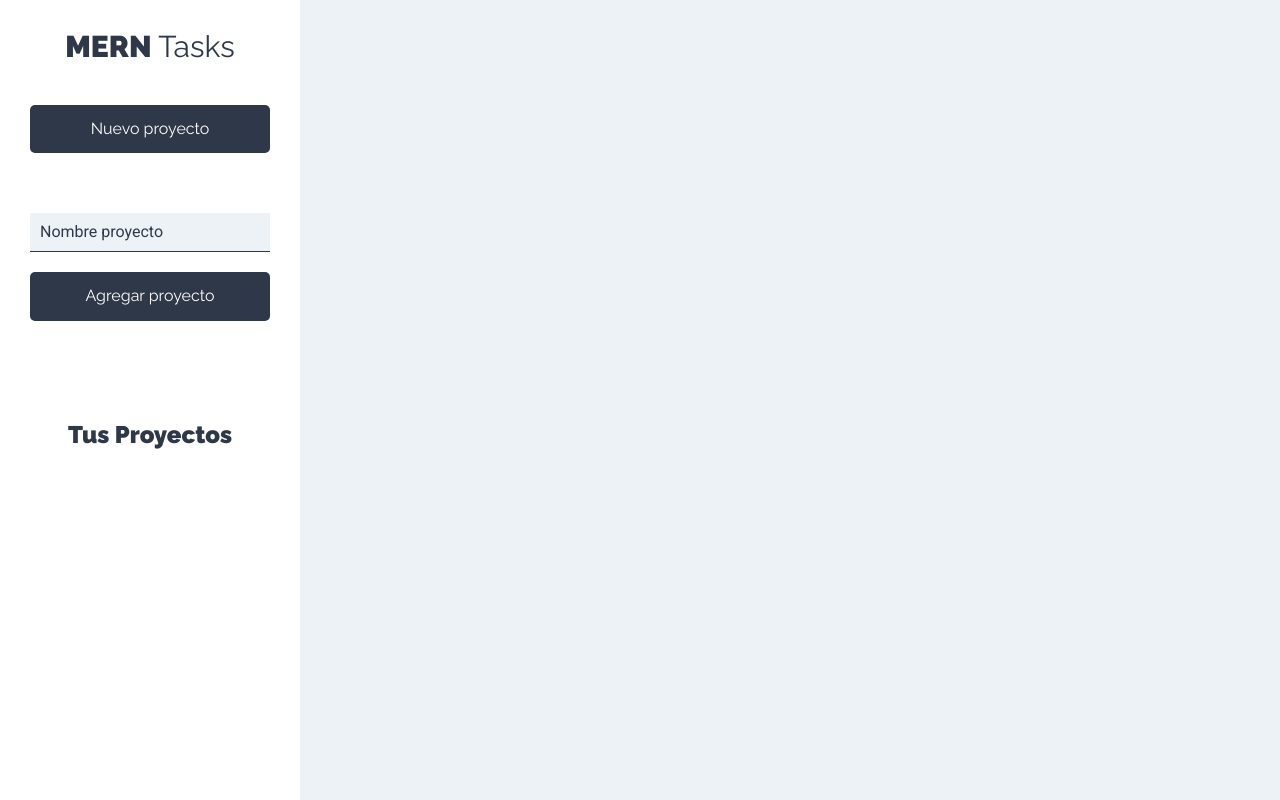
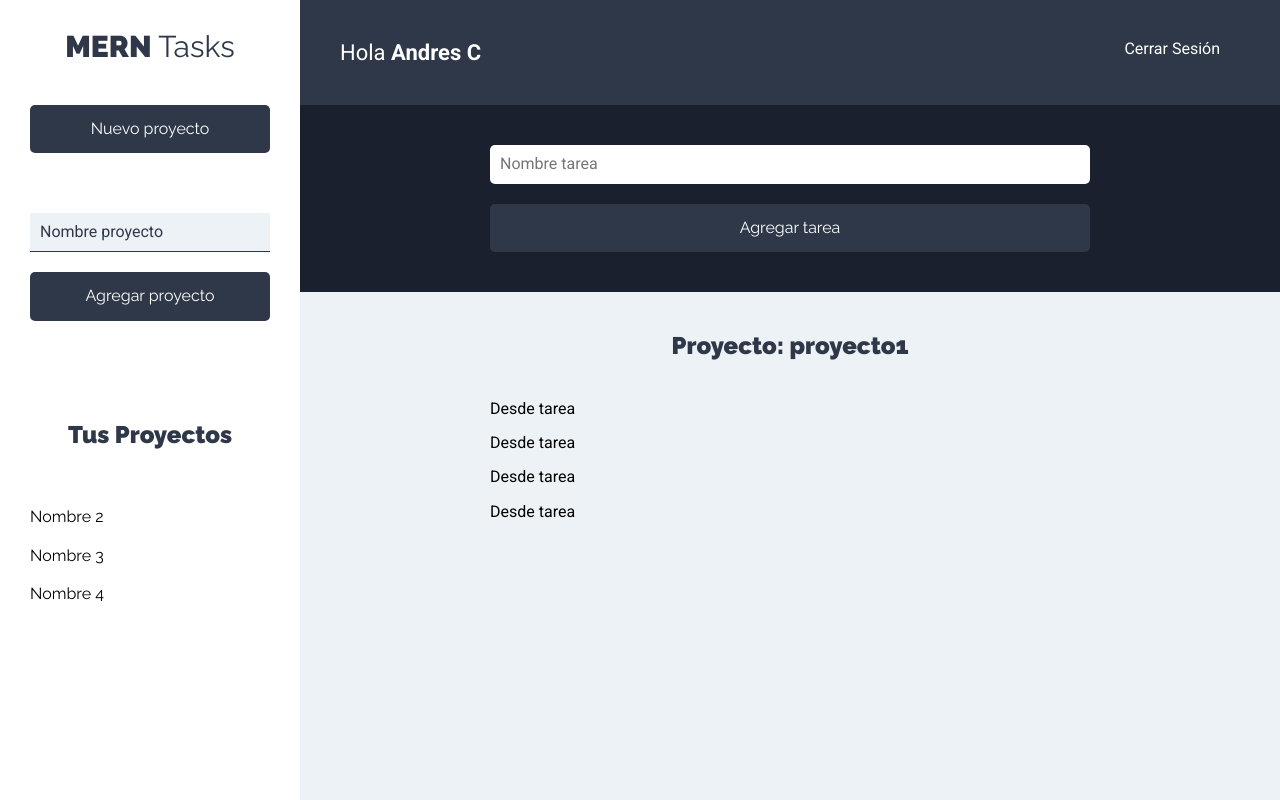
Before and after one commit to andrescontreras/MernProjectTask, a React (Create React App) app: page /projects in a window 1280 px wide. Built offline with nearby package versions, Linux system fonts and the light colour scheme.

Commit message:
project and task components

```diff
--- /dev/null
+++ b/src/components/layout/Bar.js
@@ -0,0 +1,19 @@
+import React from 'react';
+import PropTypes from 'prop-types';
+
+const Bar = props => {
+    return (
+        <header className="app-header">
+            <p className="user-name"> Hola <span>Andres C</span></p>
+            <nav className="principal-nav">
+                <a href="#!">Cerrar Sesión</a>
+            </nav>
+        </header>
+    );
+};
+
+Bar.propTypes = {
+
+};
+
+export default Bar;
--- a/src/components/layout/Sidebar.js
+++ b/src/components/layout/Sidebar.js
@@ -1,6 +1,7 @@
 import React, { memo, useState } from 'react';
 import PropTypes from 'prop-types';
 import NewProject from '../projects/NewProject';
+import ProjectList from '../projects/ProjectList';
 
 const Sidebar = (props) => {
 
@@ -12,6 +13,7 @@ const Sidebar = (props) => {
             <NewProject/>
             <div className="projects">
                 <h2>Tus Proyectos</h2>
+                <ProjectList/>
             </div>
 
         </aside>
--- /dev/null
+++ b/src/components/projects/Project.js
@@ -0,0 +1,18 @@
+import React from 'react';
+import PropTypes from 'prop-types';
+
+const Project = ({project}) => {
+    return (
+        <li>
+            <button type="button" className="btn btn-blank">
+                {project.name}
+            </button>
+        </li>
+    );
+};
+
+Project.propTypes = {
+
+};
+
+export default Project;
--- /dev/null
+++ b/src/components/projects/ProjectList.js
@@ -0,0 +1,32 @@
+import React from 'react';
+import PropTypes from 'prop-types';
+import Project from './Project';
+
+const ProjectList = props => {
+
+    const projects = [
+        {ame: 'Nombre 1'
+        },
+        {
+            name: 'Nombre 2'
+        },
+        {
+            name: 'Nombre 3'
+        },
+        {
+            name: 'Nombre 4'
+        }
+    ]
+
+    return (
+        <ul className="projects-list">
+            {projects.map(project => (<Project project={project}/>))}
+        </ul>
+    );
+};
+
+ProjectList.propTypes = {
+
+};
+
+export default ProjectList;
--- a/src/components/projects/Projects.js
+++ b/src/components/projects/Projects.js
@@ -1,14 +1,22 @@
 import React from 'react';
 import Sidebar from '../layout/Sidebar';
+import Bar from '../layout/Bar';
+import FormTask from '../task/FormTask';
 import PropTypes from 'prop-types';
+import TaskList from '../task/TaskList';
 
 const Projects = props => {
+
+
     return (
         <div className="content-app">
-            <Sidebar/>
+            <Sidebar />
             <div className="principal-section">
+                <Bar/>
                 <main>
+                    <FormTask/>
                     <div className="task-content">
+                        <TaskList/>
 
                     </div>
 
--- /dev/null
+++ b/src/components/task/FormTask.js
@@ -0,0 +1,33 @@
+import React from 'react';
+import PropTypes from 'prop-types';
+
+const FormTask = props => {
+    return (
+        <div className="form">
+            <form>
+                <div className="input-content">
+                    <input
+                        type="text"
+                        className="input-text"
+                        placeholder="Nombre tarea"
+                        name="name"
+                    />
+                </div>
+                <div className="input-content">
+                    <input
+                        type="submit"
+                        className="btn btn-primario btn-submit btn-block"
+                        value="Agregar tarea"
+                    />
+                </div>
+            </form>
+
+        </div>
+    );
+};
+
+FormTask.propTypes = {
+
+};
+
+export default FormTask;
--- /dev/null
+++ b/src/components/task/Task.js
@@ -0,0 +1,16 @@
+import React from 'react';
+import PropTypes from 'prop-types';
+
+const Task = props => {
+    return (
+        <div>
+            <p>Desde tarea</p>
+        </div>
+    );
+};
+
+Task.propTypes = {
+
+};
+
+export default Task;
--- /dev/null
+++ b/src/components/task/TaskList.js
@@ -0,0 +1,34 @@
+import React, { Fragment } from 'react';
+import PropTypes from 'prop-types';
+import Task from './Task';
+
+const TaskList = props => {
+
+    const projectTasks = [
+        {name:'tarea1', state:true},
+        {name:'tarea2', state:true},
+        {name:'tarea3', state:true},
+        {name:'tarea4', state:true}
+    ]
+
+    return (
+        <Fragment>
+            <h2>Proyecto: proyecto1</h2>
+            <ul className="task-list">
+                {projectTasks.length === 0
+                    ? (<li className="task"> <p>Sin tareas</p></li>)
+                    : (projectTasks.map(task => (
+                        <Task task={task}/>
+                    )))
+
+            }
+            </ul>
+        </Fragment>
+    );
+};
+
+TaskList.propTypes = {
+
+};
+
+export default TaskList;
--- a/src/index.css
+++ b/src/index.css
@@ -124,10 +124,10 @@ aside {
 .projects {
   margin-top: 10rem;
 }
-.listado-projects li {
+.projects-list li {
   margin-bottom: 2rem;
 }
-.listado-projects li a {
+.projects-list li a {
   font-size: 1.4rem;
   color: var(--gris2);
   line-height: 1.5;
@@ -139,35 +139,35 @@ aside {
   background-color: var(--gris2);
   padding: 4rem;
 }
-.nombre-usuario {
+.user-name {
   color: var(--blanco);
   font-size: 2.2rem;
   margin: 0;
 }
-.nombre-usuario span {
+.user-name span {
   font-weight: 900;
 }
-.nav-principal a {
+.principal-nav a {
   color: var(--blanco);
   text-decoration: none;
 }
-.nav-principal a:first-of-type {
+.principal-nav a:first-of-type {
   margin-right: 2rem;
 }
 
-/** Formulario crear y editar tareas **/
-.formulario {
+/** form crear y editar tasks **/
+.form {
   background-color: var(--gris3);
   padding: 4rem;
 }
-.formulario form {
+.form form {
   max-width: 600px;
   margin: 0 auto;
 }
-.contenedor-input {
+.input-content {
   display: flex;
 }
-.contenedor-input label {
+.input-content label {
   margin-bottom: 1rem;
   color: var(--blanco);
 }
@@ -179,17 +179,17 @@ aside {
   width: 100%;
 }
 
-/** TAREAS LISTADO **/
+/** taskS LISTADO **/
 .task-content {
   padding: 4rem;
 }
 
-.listado-tareas {
+.task-list {
   max-width: 600px;
   margin: 0 auto;
 }
 
-.tarea {
+.task {
   display: flex;
   justify-content: space-between;
   background-color: var(--blanco);
@@ -208,15 +208,15 @@ aside {
   -moz-box-shadow: 0px 6px 11px -8px rgba(0, 0, 0, 0.9);
   box-shadow: 0px 6px 11px -8px rgba(0, 0, 0, 0.9);
 }
-.tarea .acciones .btn:first-of-type {
+.task .acciones .btn:first-of-type {
   margin-right: 1rem;
 }
-.tarea p {
+.task p {
   font-size: 1.6rem;
   flex: 1;
   padding-right: 2rem;
 }
-.tarea .btn {
+.task .btn {
   padding: 0.8rem;
   font-size: 1.4rem;
   border-radius: 0;
@@ -260,20 +260,20 @@ aside {
   color: var(--blanco);
 }
 
-.tarea-enter,
+.task-enter,
 .proyecto-enter {
   opacity: 0;
 }
-.tarea-enter-active,
+.task-enter-active,
 .proyecto-enter-active {
   opacity: 1;
   transition: opacity 200ms;
 }
-.tarea-exit,
+.task-exit,
 .proyecto-exit {
   opacity: 1;
 }
-.tarea-exit-active,
+.task-exit-active,
 .proyecto-exit-active {
   opacity: 0;
   transition: opacity 200ms;
```
